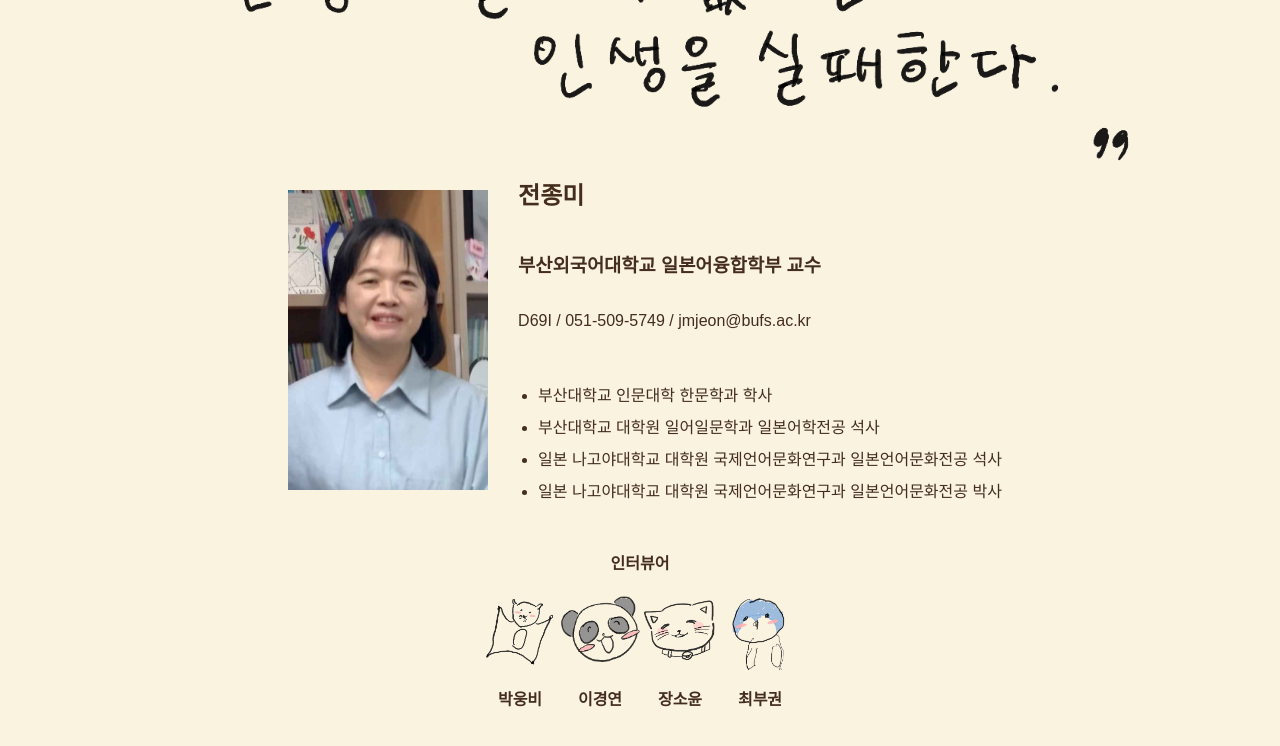
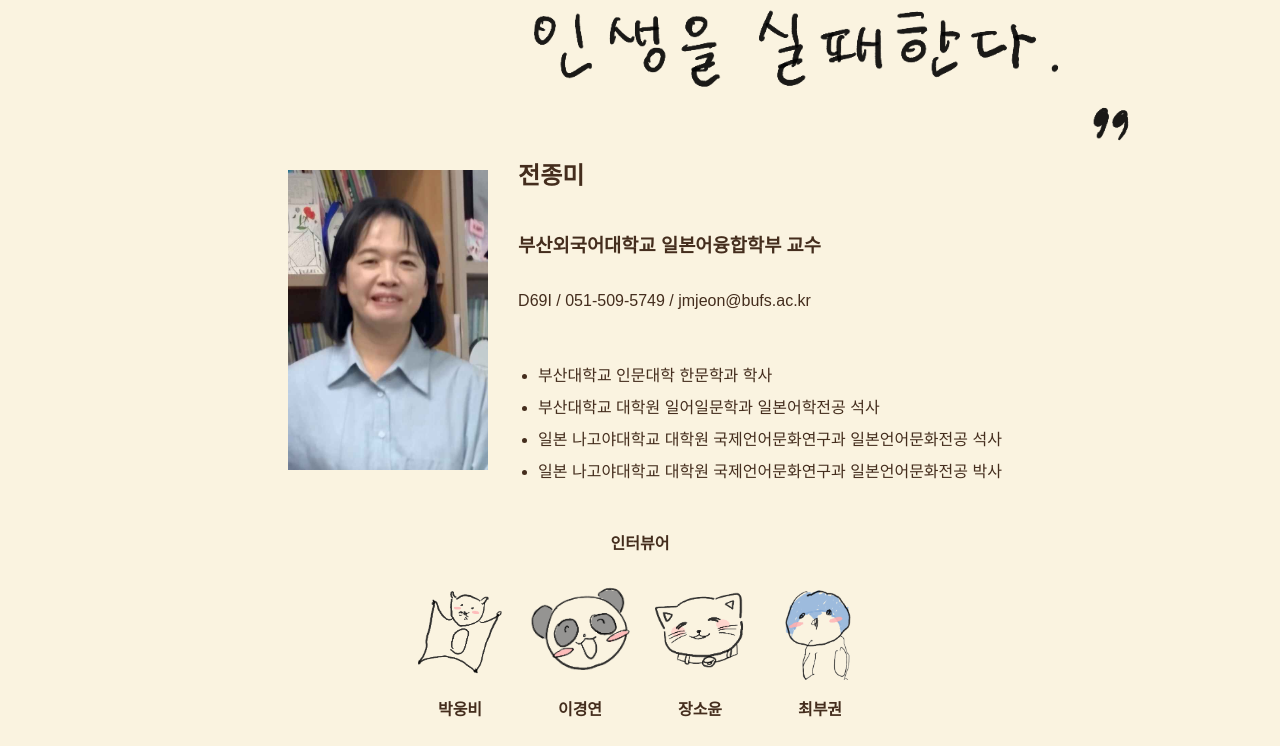
Before and after one commit to panda2528/interview, a plain HTML site: page main1.html in a window 1280 px wide. Shown: the part 154-900 px from the top of the page. Drawn offline with Linux system fonts and the light colour scheme; a web font is replaced by a local one.

Commit message:
Update main1.html

```diff
--- a/main1.html
+++ b/main1.html
@@ -152,11 +152,12 @@
             justify-content: center;
             text-align: center;
             font-size: medium;
+            margin: 10px;
         }
 
         .int-profile img{
             width: auto;
-            height: 80px;
+            height: 100px;
         }
 
         .jissya {
```
